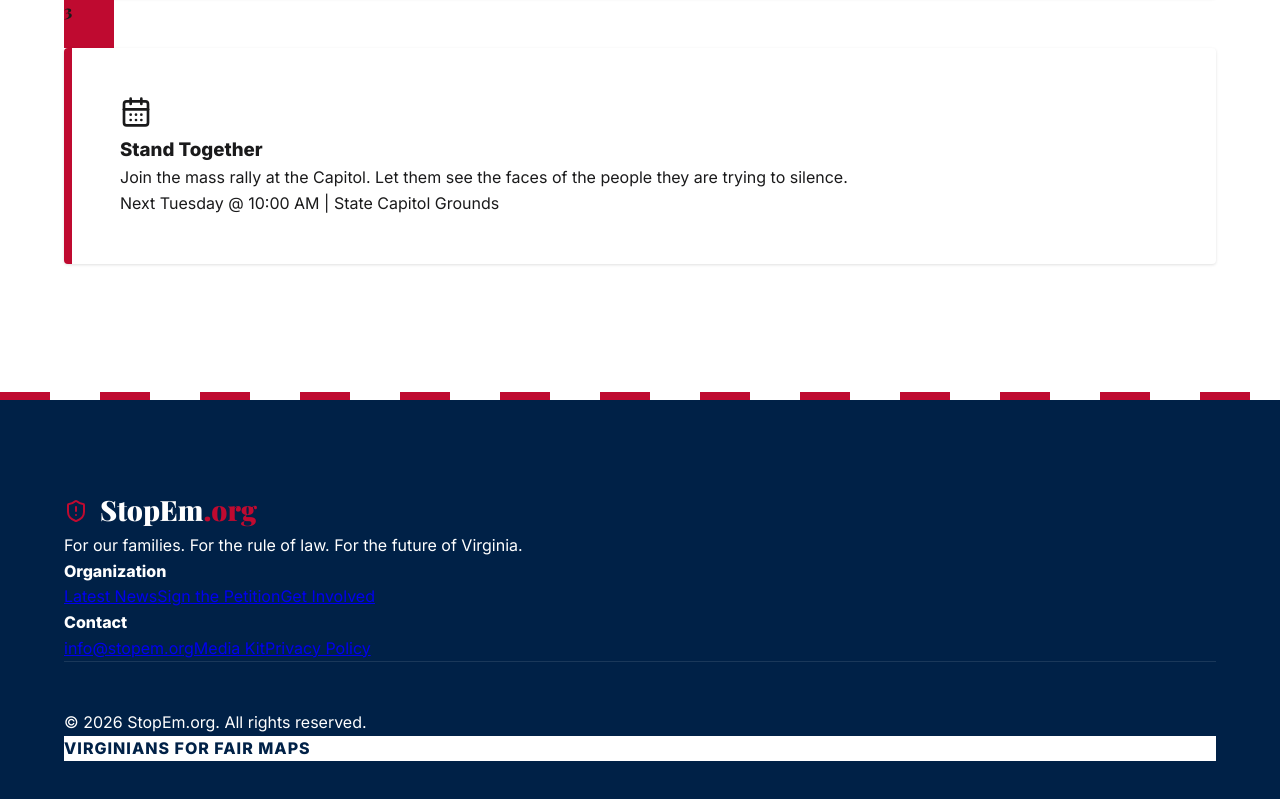
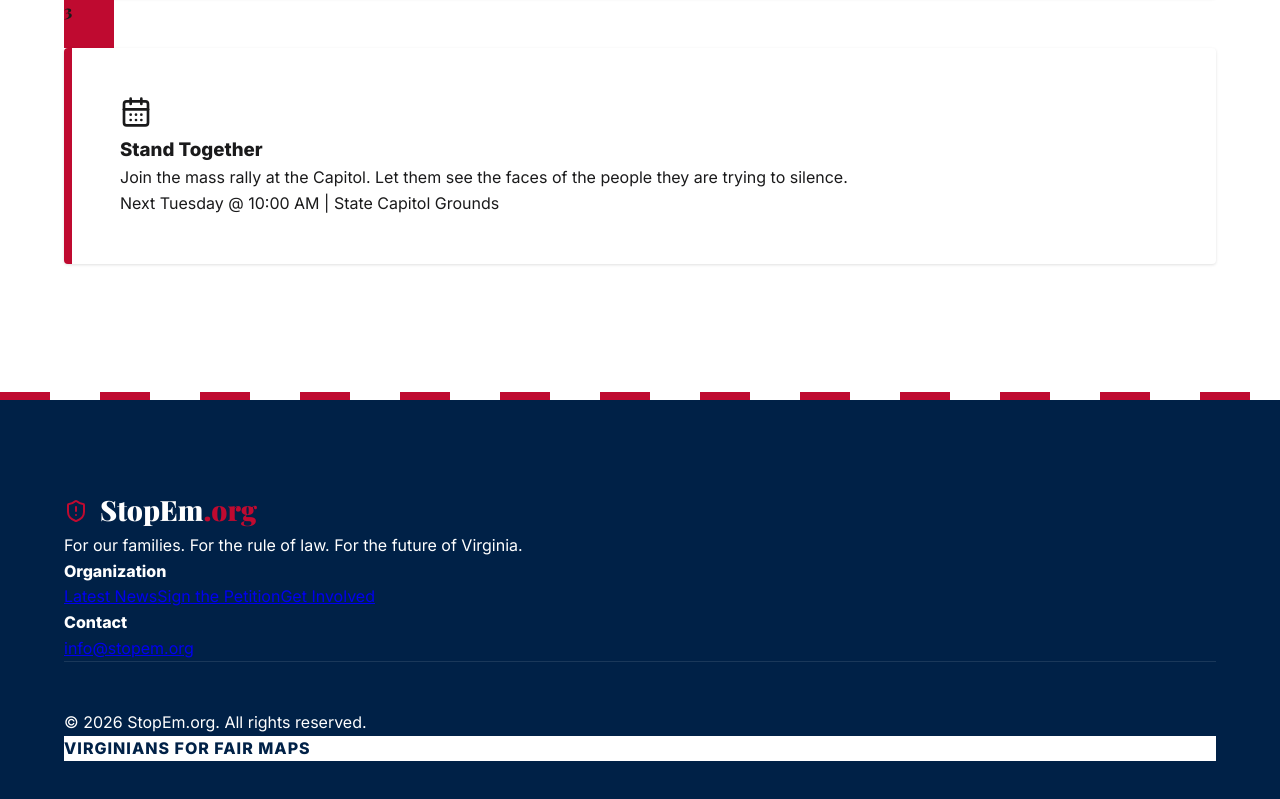
Before and after one commit to scomptech/stopem-site, a React (Vite) app: page / in a window 1280 px wide. Shown: the part 4707-5506 px from the top of the page. Built offline with nearby package versions, Linux system fonts and the light colour scheme; no server answers; the database is empty.

Commit message:
Remove placeholder links from footer

```diff
--- a/src/pages/LandingPage.tsx
+++ b/src/pages/LandingPage.tsx
@@ -455,8 +455,6 @@ export default function LandingPage() {
             <div className="footer-links">
               <h4>Contact</h4>
               <a href="mailto:info@stopem.org">info@stopem.org</a>
-              <a href="#">Media Kit</a>
-              <a href="#">Privacy Policy</a>
             </div>
           </div>
           <div className="footer-bottom">
```
